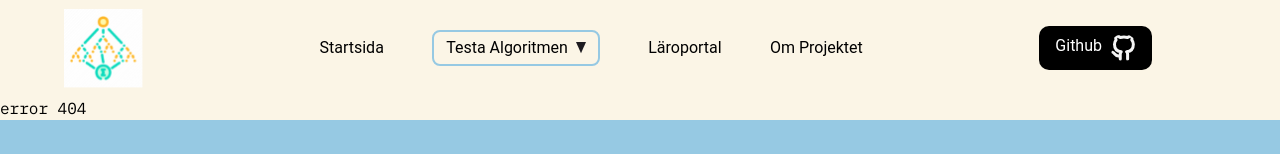
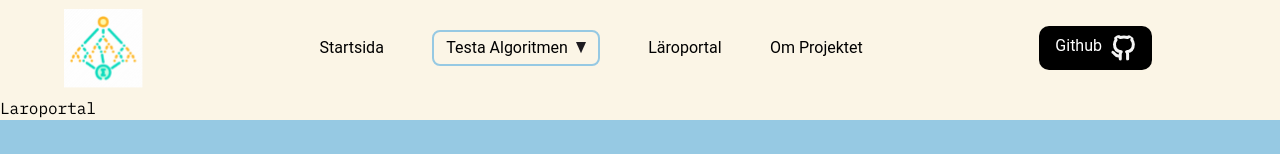
Before and after one commit to Emilaberg/datacentralen, a React (Vite) app: page /laroportal in a window 1280 px wide. Before the commit this address had no page. Shown: the top 154 px of the page. Built offline with nearby package versions, Linux system fonts and the light colour scheme.

Commit message:
changed name for routing folder cus bug

```diff
--- a/src/App.tsx
+++ b/src/App.tsx
@@ -1,5 +1,5 @@
 import { QueryClient, QueryClientProvider } from '@tanstack/react-query'
-import Router from './Router/Router'
+import Router from './Routing/Router'
 import { ReactQueryDevtools } from '@tanstack/react-query-devtools';
 
 const queryClient = new QueryClient();
--- a/src/Router/Router.tsx
+++ b/src/Routing/Router.tsx
@@ -3,6 +3,7 @@ import { BrowserRouter, Route, Routes } from 'react-router-dom'
 import Index from './routes/Index'
 import Navbar from '../components/Navbar/Navbar'
 import Footer from '../components/Footer/Footer'
+import Laroportal from './routes/Laroportal'
 
 function Router() {
   return (
@@ -10,6 +11,7 @@ function Router() {
         <Navbar/>
         <Routes >
             <Route index element={<Index/>}/>
+            <Route path='laroportal' element={<Laroportal/>}/>
             <Route path="/laroportal/:id" element={<div>specific id</div>}/>
             <Route path='*' element={<div>error 404</div>}/>
         </Routes>
--- /dev/null
+++ b/src/Routing/routes/Laroportal.tsx
@@ -0,0 +1,9 @@
+import React from 'react'
+
+const Laroportal = () => {
+  return (
+    <div>Laroportal</div>
+  )
+}
+
+export default Laroportal
--- a/src/components/Navbar/Navbar.tsx
+++ b/src/components/Navbar/Navbar.tsx
@@ -10,7 +10,7 @@ const Navbar = () => {
     <nav className='relative z-50 font-roboto flex justify-between h-24 items-center py-5 '>
         <img className='ml-16' src={iconImage} alt="bild" />
         <div className='flex w-1/2 justify-evenly items-center capitalize'>
-            <Link className='hover:underline' to="#" >startsida</Link>
+            <Link className='hover:underline' to="/" replace>startsida</Link>
             <div className='group relative flex border-2 border-footerBlue rounded-lg px-3 py-1 '>
                 Testa algoritmen <img className='ml-2' src={arrowIcon} alt="" />
                 <div className='absolute w-full left-0 top-0 hidden group-hover:block'>
@@ -22,7 +22,7 @@ const Navbar = () => {
                     </ul>
                 </div>
             </div>
-            <Link className='hover:underline' to="#" >Läroportal</Link>
+            <Link className='hover:underline' to="laroportal" >Läroportal</Link>
             <Link className='hover:underline' to="#" >Om projektet</Link>
         </div>
         <Link className="mr-32 bg-black text-white flex gap-2 py-2 px-4 rounded-[10px]" to={"https://github.com/"}><span className='hover:underline'>Github</span><img src={githubIcon} alt="github icon" /></Link>
```
Also changed, not shown: src/Routing/routes/Index.tsx (renamed from src/Router/routes/Index.tsx).
